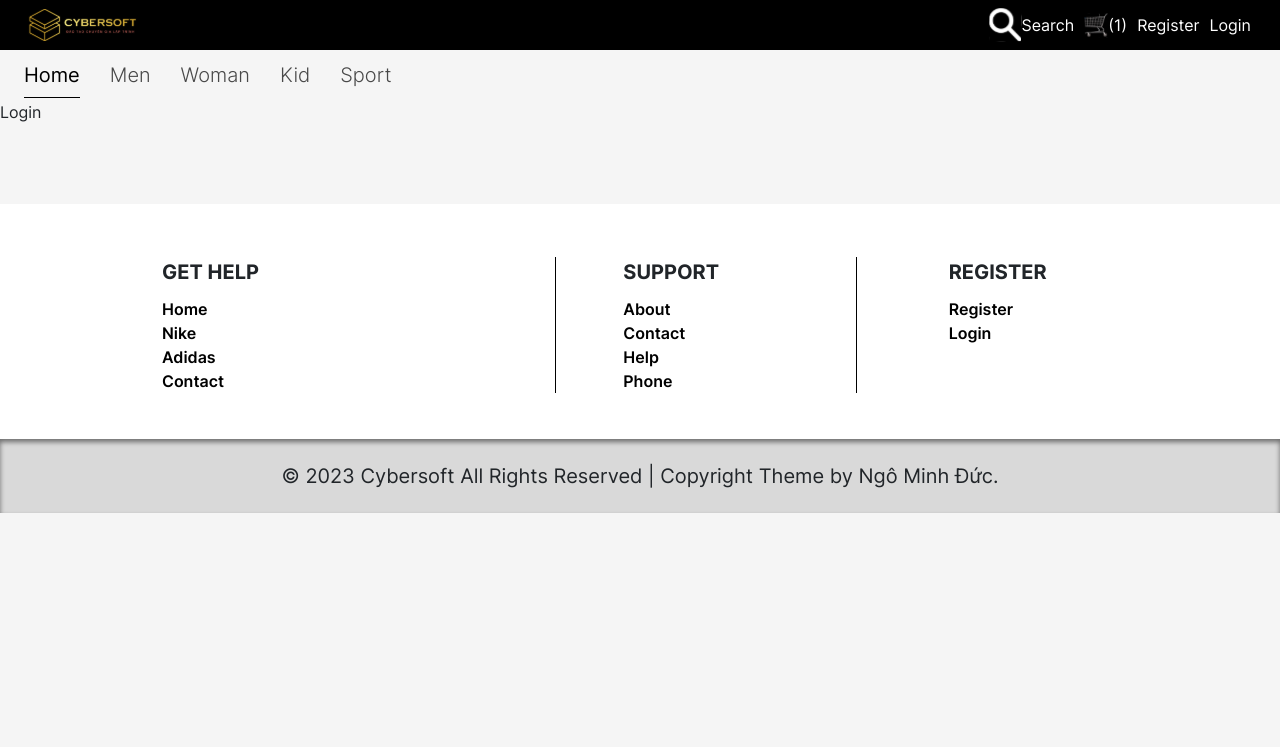
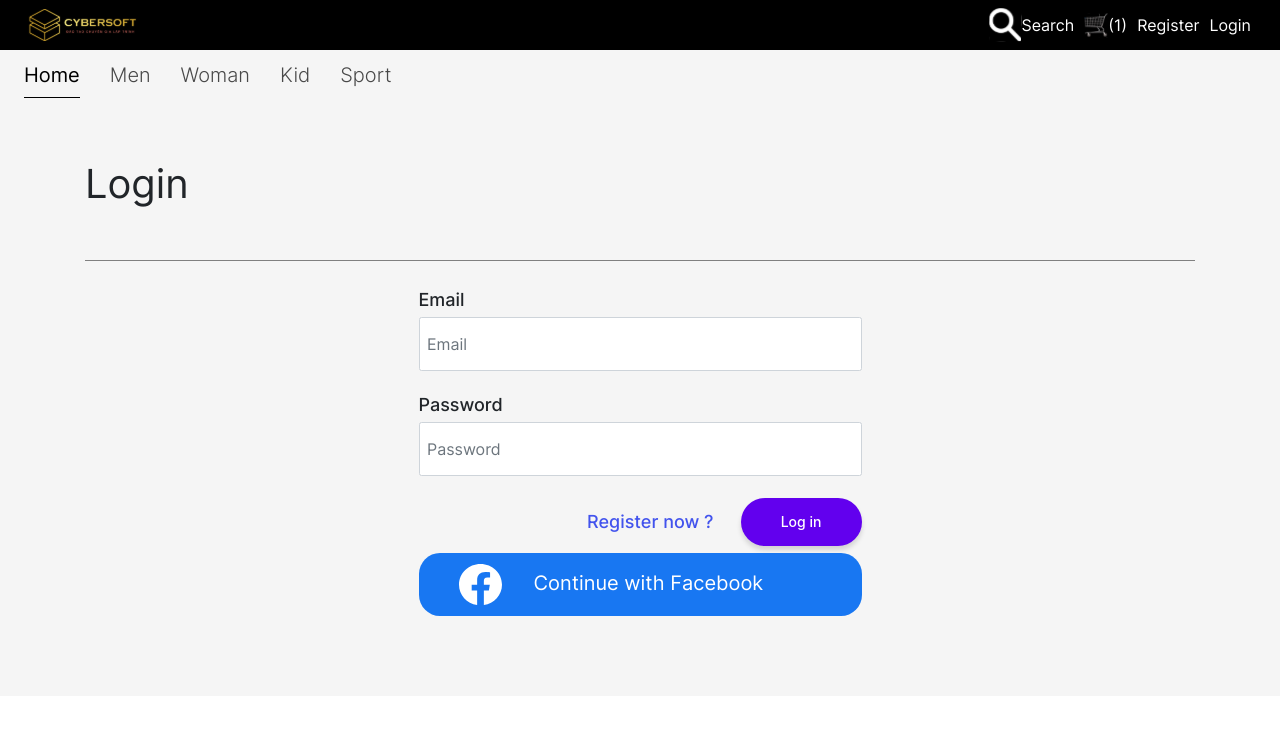
Before and after one commit to NgoDuc2505/ShoeShop-synthesise, a React (Vite) app: page /login in a window 1280 px wide. Shown: the top 747 px of the page. Built offline with nearby package versions, Linux system fonts and the light colour scheme.

Commit message:
upload: login page

```diff
--- a/src/pages/login/Login.jsx
+++ b/src/pages/login/Login.jsx
@@ -1,8 +1,89 @@
-import React from 'react'
+import React, { useRef } from 'react';
+import './../register/register.scss';
+import './login.scss';
+import { NavLink } from 'react-router-dom';
+import { Button, Space } from 'antd';
+import { useFormik} from 'formik';
+import * as Yup from 'yup';
+function Login() {
 
-function Login() {
+  const regex = {
+    password:/^.*(?=.*[a-zA-Z])(?=.*\d)(?=.*[!@#$%^& "]).*$/,
+  };
+  const formik = useFormik({
+    initialValues:{
+      email:'',
+      password:'',
+    },
+    validationSchema: Yup.object({
+      email: Yup.string().email('Email must be valid !').required('Please fill in this field !'),
+      password: Yup.string().required('Please fill in this field !').matches(regex.password,'Please fill with valid password !(contain at least 1 digit, 1 special character, 1 alphabeltic character)').min(6,'Min is 6 characters').max(12,'Max is 12 characters'),
+    })
+  });
+  const handleLoginClick = ()=>{
+    const {values, errors} = formik;
+    let isAllValid = true;
+    console.log('values:',values);
+    console.log('errors:', errors);
+    const valueArr = Object.values(values);
+    for(let i =0; i < valueArr.length; i++){
+      if(!valueArr[i]){
+        isAllValid = false;
+        alert('Please not let any empty!');
+        break;
+      }else if(Object.values(errors)[i]){
+        isAllValid = false;
+        alert('please not let any invalid !');
+        break;
+      }
+    }
+    if(isAllValid){
+      alert('Success !');
+    }
+  }
   return (
-    <div>Login</div>
+    <>
+    <div className="container">
+      <div className="login_header">
+        <p className="page_title">
+          Login
+        </p>
+      </div>
+      <div className="login_body">
+        <form action="" className='login_form' onSubmit={formik.handleSubmit}>
+            <div className="form-group form-group-login">
+              <label htmlFor="email" className='label_form' >Email</label>
+              <input type="text" className='form-control input_form' id='email' placeholder='Email'
+              onChange={formik.handleChange}
+              onBlur={formik.handleBlur}
+              value={formik.values.email}
+              />
+              {formik.touched.email && formik.errors.email ? <p className='validate'>{formik.errors.email}</p> : null }
+            </div>
+            <div className="form-group form-group-login">
+              <label htmlFor="password" className='label_form' >Password</label>
+              <input type="password" className='form-control input_form' id='password' placeholder='Password'
+               onChange={formik.handleChange}
+               onBlur={formik.handleBlur}
+               value={formik.values.password}
+              />
+              {formik.touched.password && formik.errors.password ? <p className='validate'>{formik.errors.password}</p> : null }
+            </div>
+            <div className="form_action form-group-login">
+              <NavLink to={'/register'}>Register now ?</NavLink>
+              <Space wrap>
+                <Button className='btn_submit_login' shape='round' type="submit" onClick={handleLoginClick}>Log in</Button>
+              </Space>
+            </div>
+            <div className="form-group-login facebook-login">
+              <NavLink to={'/continue-facebook'}>
+                <img src="src/assets/icons/facebook.svg" alt="facebook" />
+                Continue with Facebook</NavLink>
+            </div>
+        </form>
+      </div>
+    </div>
+    </>
   )
 }
 
--- /dev/null
+++ b/src/pages/login/login.scss
@@ -0,0 +1,41 @@
+.form-group-login{
+    width: 44.3rem;
+    margin: auto;
+    margin-bottom: 2.2rem;
+};
+.form_action{
+    margin-bottom: 7px;
+    display: flex;
+    align-items: center;
+    gap: 2.7rem;
+    justify-content: flex-end;
+    a{
+        font-weight: 500;
+        font-size: 1.8rem;
+        line-height: 2.4rem;
+        color: #152AEBCC;
+    }
+}
+.facebook-login{
+    height: 6.3rem;
+    background-color: #1877F2;
+    border-radius: 2.1rem;
+    padding: 1.1rem 4rem;
+    a{
+        color: #fff;
+        font-weight: 400;
+        font-size: 2rem;
+        line-height: 2.4rem;
+        img{
+            margin-right: 3.2rem;
+        };
+    }
+}
+.btn_submit_login{
+    box-shadow: 0px 2px 4px 0px #00000033;
+
+    box-shadow: 0px 1px 10px 0px #0000001F;
+
+    box-shadow: 0px 4px 5px 0px #00000024;
+
+}
--- a/src/pages/register/Register.jsx
+++ b/src/pages/register/Register.jsx
@@ -1,7 +1,7 @@
-import React, { useState } from 'react';
+import React from 'react';
 import { Button, Space } from 'antd';
 import './register.scss';
-import { useFormik, Formik, Field, Form} from 'formik';
+import { useFormik} from 'formik';
 import * as Yup from 'yup';
 function Register() {
   const regex = {
@@ -15,7 +15,7 @@ function Register() {
       password:'',
       psConfirm:'',
       phone:'',
-      gender:'true'
+      gender:'false'
     },
     validationSchema: Yup.object({
       email: Yup.string().required('this field is required !').email('Email must be valid'),
--- a/src/pages/register/register.scss
+++ b/src/pages/register/register.scss
@@ -1,4 +1,5 @@
-.register_header{
+.register_header,
+.login_header{
     width: 100%;
     border-bottom: 0.5px solid gray;
     margin-bottom: 2.7rem;
@@ -67,7 +68,8 @@
     };
 };
 
-.btn_submit_register{
+.btn_submit_register,
+.btn_submit_login{
     width: 12.1rem;
     height: 4.8rem;
     background-color: #6200EE;
```
Also changed, not shown: src/assets/icons/facebook.svg (added).
